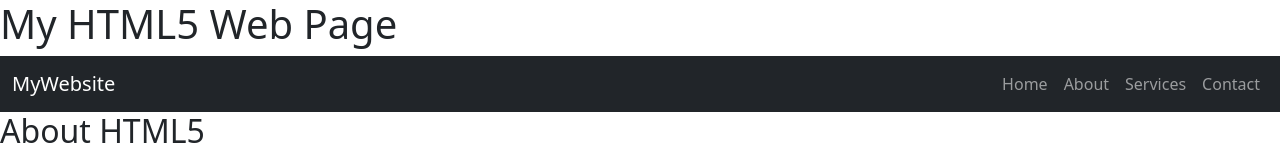
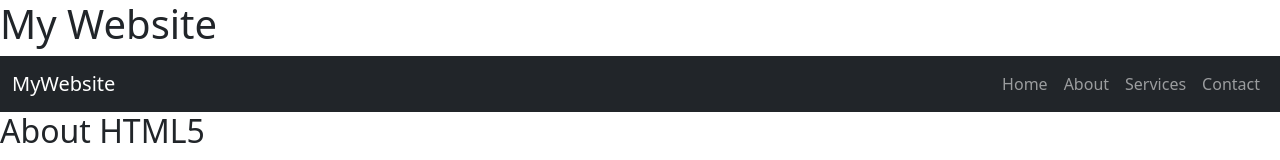
Before and after one commit to Loona0121/Midterms-Lab-MyWebsite, a website: page public/index.html in a window 1280 px wide. Shown: the top 160 px of the page. Drawn offline with nearby package versions, Linux system fonts and the light colour scheme.

Commit message:
added project files

```diff
--- a/public/index.html
+++ b/public/index.html
@@ -11,7 +11,7 @@
 </head>
 <body>
     <header>
-        <h1>My HTML5 Web Page</h1>
+        <h1>My Website</h1>
         <nav class="navbar navbar-expand-lg navbar-dark bg-dark">
             <div class="container-fluid">
               <a class="navbar-brand" href="#">MyWebsite</a>
```
